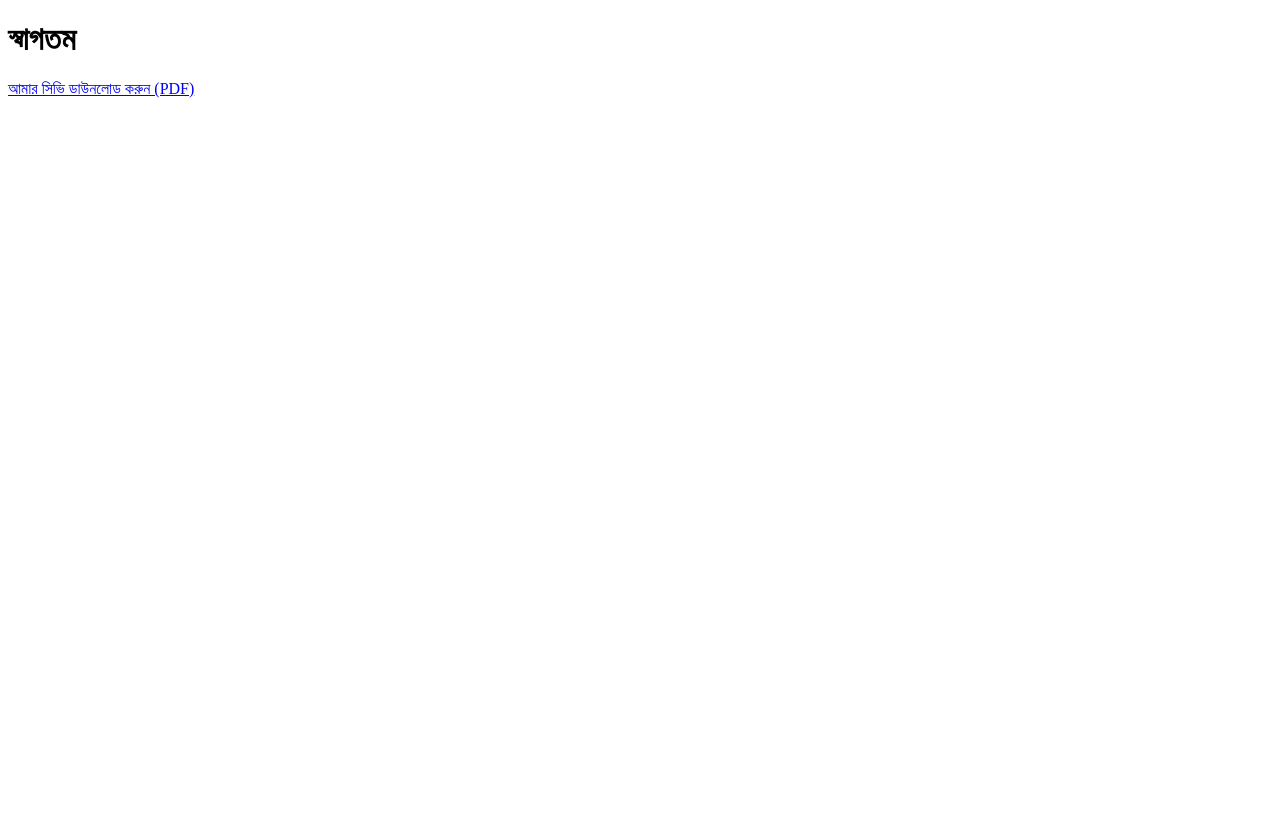
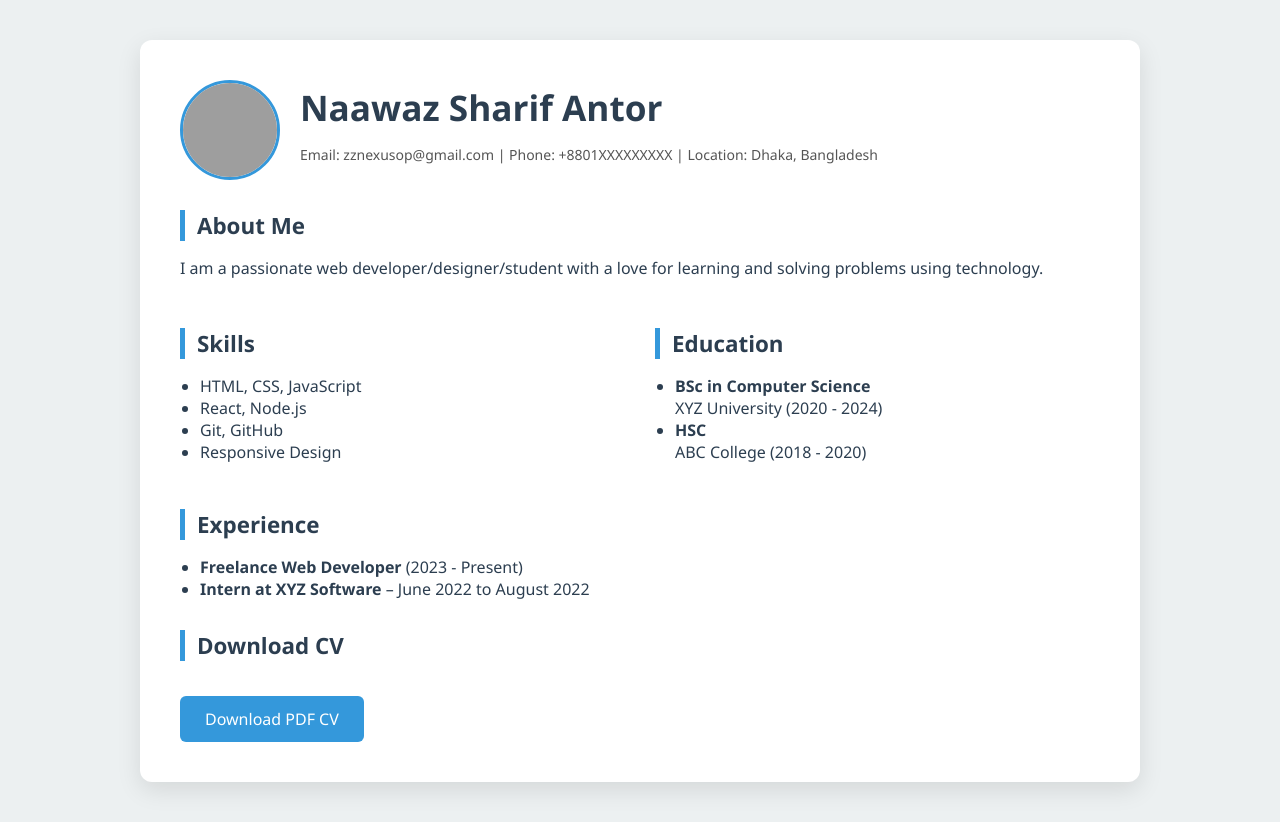
Before and after one commit to zzneusop/zznexusop.github.io, a plain HTML site: page index.html in a window 1280 px wide. Before the commit the page ends 800 px from the top, so only its background shows below. Drawn offline with Linux system fonts and the light colour scheme; grey boxes are pictures that could not be loaded.

Commit message:
index.html

```diff
--- a/index.html
+++ b/index.html
@@ -1,10 +1,137 @@
 <!DOCTYPE html>
-<html>
+<html lang="en">
 <head>
-  <title>আমার সিভি</title>
+  <meta charset="UTF-8" />
+  <meta name="viewport" content="width=device-width, initial-scale=1" />
+  <title>My CV</title>
+  <style>
+    * {
+      box-sizing: border-box;
+    }
+    body {
+      font-family: 'Segoe UI', sans-serif;
+      background-color: #ecf0f1;
+      margin: 0;
+      padding: 0;
+      color: #2c3e50;
+    }
+    .container {
+      max-width: 1000px;
+      margin: 40px auto;
+      background-color: #fff;
+      padding: 40px;
+      border-radius: 12px;
+      box-shadow: 0 8px 24px rgba(0, 0, 0, 0.1);
+    }
+    header {
+      display: flex;
+      align-items: center;
+      gap: 20px;
+      margin-bottom: 30px;
+    }
+    .profile-img {
+      width: 100px;
+      height: 100px;
+      border-radius: 50%;
+      object-fit: cover;
+      border: 3px solid #3498db;
+    }
+    h1 {
+      margin: 0;
+      font-size: 2.2em;
+    }
+    .contact {
+      font-size: 14px;
+      color: #555;
+    }
+    .section {
+      margin-top: 30px;
+    }
+    .section h2 {
+      border-left: 5px solid #3498db;
+      padding-left: 12px;
+      font-size: 1.4em;
+      margin-bottom: 15px;
+    }
+    .two-column {
+      display: grid;
+      grid-template-columns: 1fr 1fr;
+      gap: 30px;
+    }
+    ul {
+      padding-left: 20px;
+    }
+    a.download-btn {
+      display: inline-block;
+      margin-top: 20px;
+      padding: 12px 25px;
+      background-color: #3498db;
+      color: white;
+      text-decoration: none;
+      border-radius: 6px;
+      transition: background 0.3s;
+    }
+    a.download-btn:hover {
+      background-color: #2980b9;
+    }
+    @media (max-width: 768px) {
+      .two-column {
+        grid-template-columns: 1fr;
+      }
+      header {
+        flex-direction: column;
+        text-align: center;
+      }
+    }
+  </style>
 </head>
 <body>
-  <h1>স্বাগতম</h1>
-  <p><a href="cv.pdf" target="_blank">আমার সিভি ডাউনলোড করুন (PDF)</a></p>
+  <div class="container">
+    <header>
+      <!-- You can replace the src below with your own profile image -->
+      <img src="https://media.discordapp.net/attachments/823220386674114610/1367913987991408683/494815103_1233171485476926_7419159451328251618_n.jpg?ex=681650ad&is=6814ff2d&hm=089f336397351d7e11a2452cf43ef5284898629116ba65624643eb8c2af86de5&=&format=webp&width=626&height=940" alt="Profile" class="profile-img" />
+      <div>
+        <h1>Naawaz Sharif Antor</h1>
+        <p class="contact">Email: zznexusop@gmail.com | Phone: +8801XXXXXXXXX | Location: Dhaka, Bangladesh</p>
+      </div>
+    </header>
+
+    <div class="section">
+      <h2>About Me</h2>
+      <p>I am a passionate web developer/designer/student with a love for learning and solving problems using technology.</p>
+    </div>
+
+    <div class="section two-column">
+      <div>
+        <h2>Skills</h2>
+        <ul>
+          <li>HTML, CSS, JavaScript</li>
+          <li>React, Node.js</li>
+          <li>Git, GitHub</li>
+          <li>Responsive Design</li>
+        </ul>
+      </div>
+      <div>
+        <h2>Education</h2>
+        <ul>
+          <li><strong>BSc in Computer Science</strong><br />XYZ University (2020 - 2024)</li>
+          <li><strong>HSC</strong><br />ABC College (2018 - 2020)</li>
+        </ul>
+      </div>
+    </div>
+
+    <div class="section">
+      <h2>Experience</h2>
+      <ul>
+        <li><strong>Freelance Web Developer</strong> (2023 - Present)</li>
+        <li><strong>Intern at XYZ Software</strong> – June 2022 to August 2022</li>
+      </ul>
+    </div>
+
+    <div class="section">
+      <h2>Download CV</h2>
+      <a class="download-btn" href="cv.pdf" target="_blank">Download PDF CV</a>
+    </div>
+  </div>
 </body>
 </html>
```
